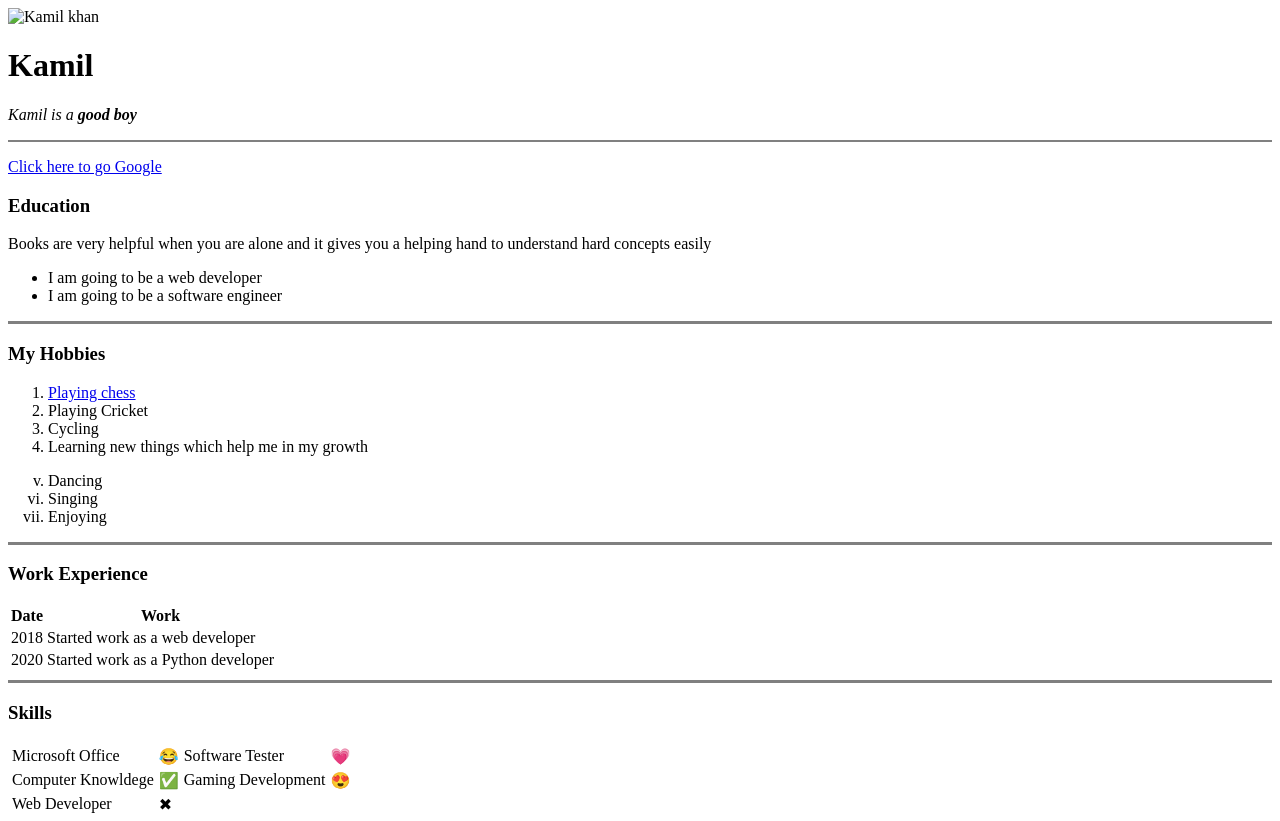
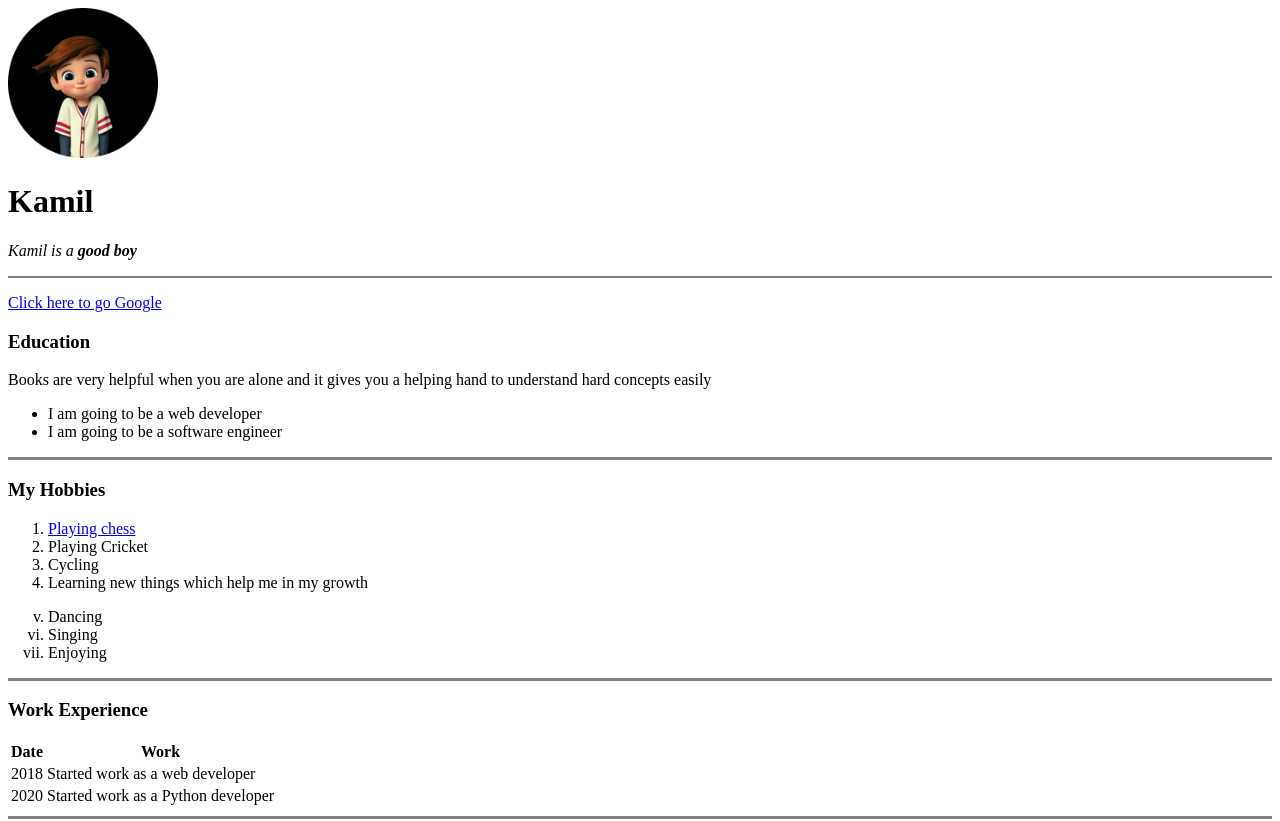
Before and after one commit to Kamilkhan00/cv-initial-, a plain HTML site: page index.html in a window 1280 px wide. Shown: the top 821 px of the page. Drawn offline with Linux system fonts and the light colour scheme.

Commit message:
index.html

```diff
--- a/index.html
+++ b/index.html
@@ -6,7 +6,7 @@
   </head>
 
   <body>
-    <img height="150" width="150" src="/ Images/Boy.png" alt="Kamil khan"/>
+    <img height="150" width="150" src="Kamilorg.png" alt="Kamil khan"/>
     <h1>Kamil</h1>
     <p>
       <em>Kamil is a <strong>good boy</strong></em>
```
